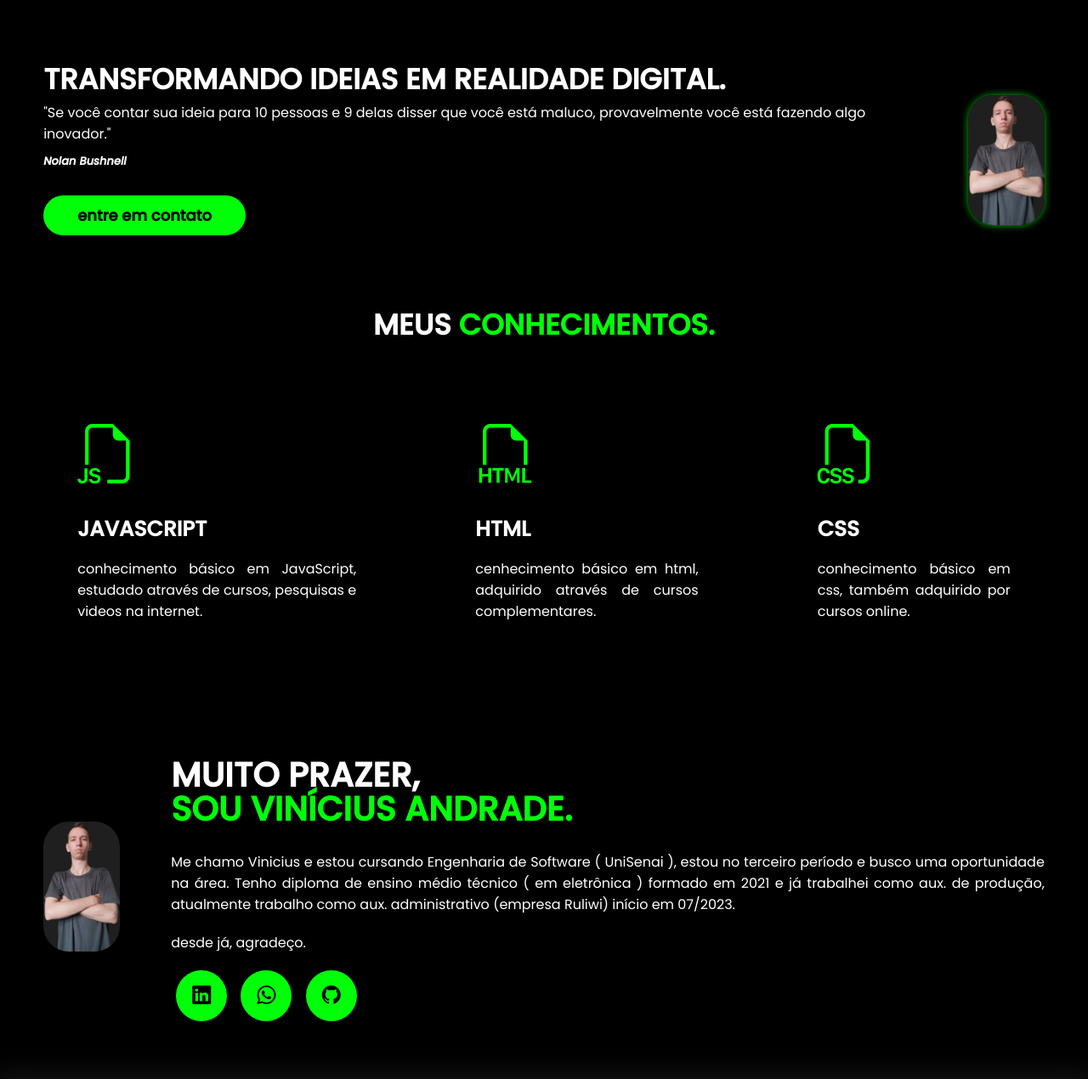
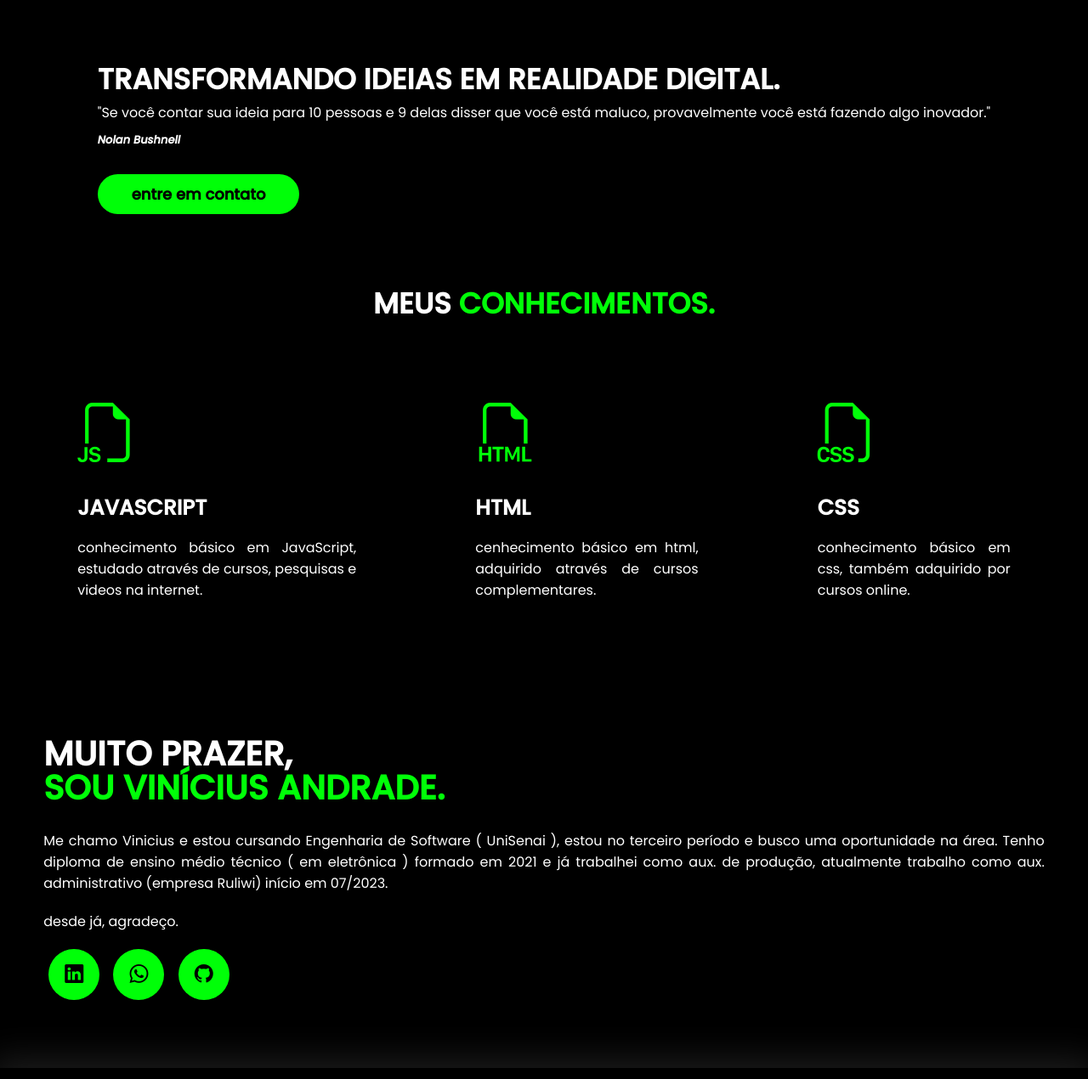
Before and after one commit to V1N1nam/portfolio, a plain HTML site: page index.html in a window 1280 px wide. Shown: the part 250-1520 px from the top of the page at 85% size. Drawn offline with nearby package versions, Linux system fonts and the light colour scheme.

Commit message:
Update index.html

```diff
--- a/index.html
+++ b/index.html
@@ -60,10 +60,6 @@
                             </a>
                         </div>
                     </div><!-- txt-topo-->
-
-                    <div class="img-topo">
-                        <img src="images/eu4.png" alt="">
-                    </div><!-- img-topo -->
                 </div><!-- flex -->
             </div><!-- interface -->
         </section><!-- topo do site -->
@@ -97,9 +93,6 @@
         <section class="sobre">
             <div  id="sobre" class="interface">
                 <div class="flex">
-                    <div class="img-sobre">
-                        <img src="images/eu4.png" alt="">
-                    </div><!-- img-sobre-->
 
                     <div class="txt-sobre">
                         <h2>MUITO PRAZER, <span>SOU VINÍCIUS ANDRADE.</span></h2>
```
